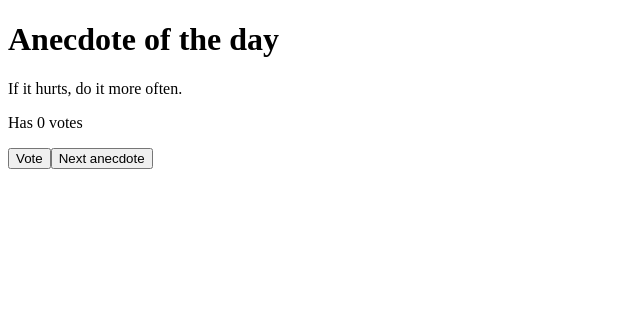
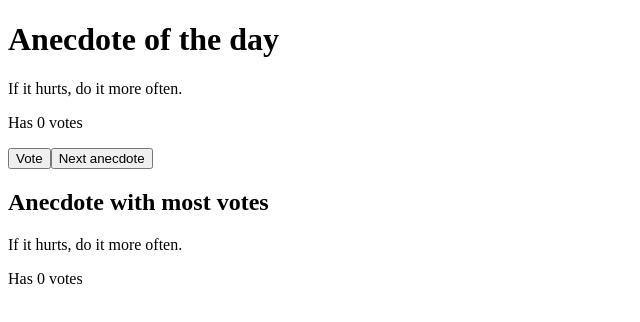
Before and after one commit to Pranjal-Jagtap/fullstack-part1, a React (Vite) app: page / in a window 1280 px wide. Shown: the top 322 px of the page, without its empty margins (0-640 px from the left). Built offline with nearby package versions, Linux system fonts and the light colour scheme.

Commit message:
1.14 done successfully

```diff
--- a/src/App.jsx
+++ b/src/App.jsx
@@ -26,6 +26,9 @@ const App = () => {
     setVotes(copy)
   }
 
+  const highestVotes = Math.max(...votes)
+  const highestVoteIndex = votes.indexOf(highestVotes)
+
   return (
     <div>
       <h1>Anecdote of the day</h1>
@@ -37,6 +40,10 @@ const App = () => {
       <button onClick={handleNextAnecdote}>
         Next anecdote
       </button>
+
+      <h2>Anecdote with most votes</h2>
+      <p>{anecdotes[highestVoteIndex]}</p>
+      <p>Has {highestVotes} votes</p>
     </div>
   )
 }
```
